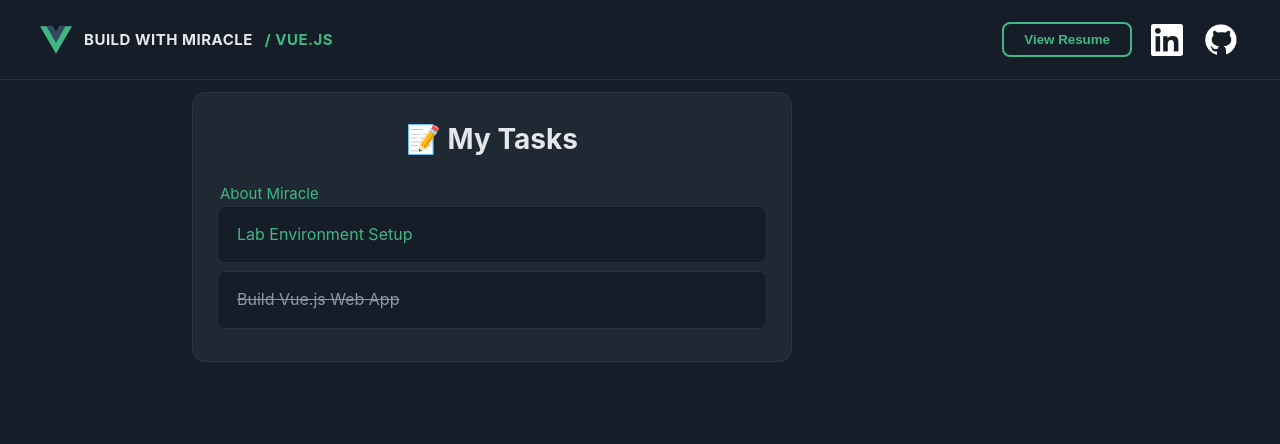
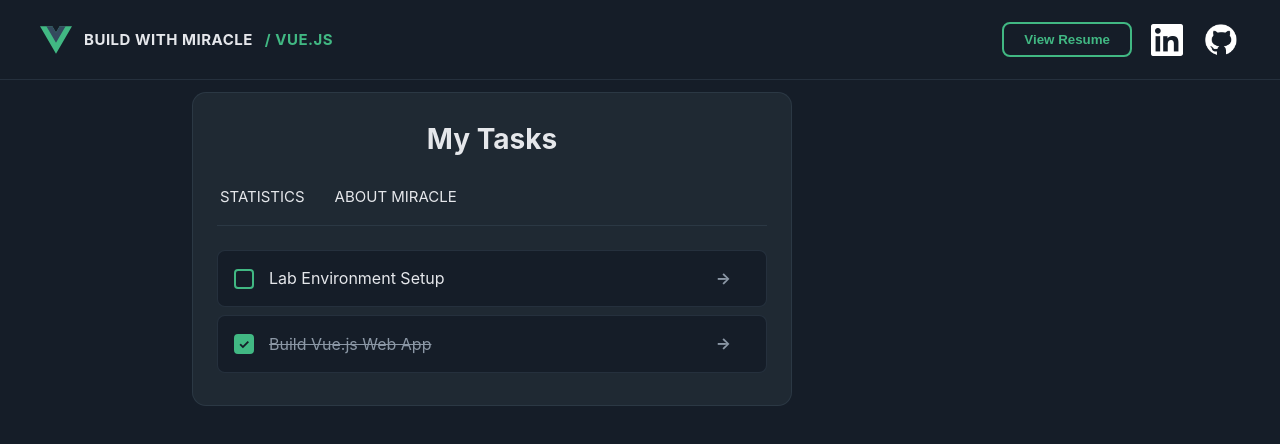
Before and after one commit to gmiracle17/BURWELL_GICHELLE_FRONTEND, a Vue app: page /task-home in a window 1280 px wide. Shown: the top 444 px of the page. Built offline with nearby package versions, Linux system fonts and the light colour scheme.

Commit message:
finished additional requirements and improved UI/UX

```diff
--- a/src/App.vue
+++ b/src/App.vue
@@ -5,5 +5,24 @@ import Navigation from '@/components/Navigation.vue'
 
 <template>
   <Navigation />
-  <RouterView />
+  <RouterView v-slot="{ Component }">
+    <Transition name="page" mode="out-in">
+      <component :is="Component" />
+    </Transition>
+  </RouterView>
 </template>
+
+<style>
+.page-enter-active,
+.page-leave-active {
+  transition: opacity 0.25s ease, transform 0.25s ease;
+}
+.page-enter-from {
+  opacity: 0;
+  transform: translateY(8px);
+}
+.page-leave-to {
+  opacity: 0;
+  transform: translateY(-8px);
+}
+</style>
--- a/src/router/index.ts
+++ b/src/router/index.ts
@@ -5,6 +5,7 @@ import TaskCounter from '@/views/task1/TaskCounter.vue'
 import TaskListView from '@/views/task2/TaskListView.vue'
 import HomeView from '@/views/task3/HomeView.vue'
 import TaskDetailView from '@/views/task3/TaskDetailView.vue'
+import TaskStatsView from '@/views/task3/StatsView.vue'
 
 const router = createRouter({
   history: createWebHistory(),
@@ -13,7 +14,8 @@ const router = createRouter({
     { path: '/task-counter', name: 'task-counter', component: TaskCounter,},
     { path: '/task-list', name: 'task-list', component: TaskListView,},
     { path: '/task-home', name: 'task-home', component: HomeView,},
-    { path: '/task/:id', component: TaskDetailView, meta: { requiresTask: true }}
+    { path: '/task/:id', component: TaskDetailView, meta: { requiresTask: true }},
+    { path: '/task-stats', name: 'task-stats', component: TaskStatsView}
   ],
 })
 
--- a/src/views/task3/HomeView.vue
+++ b/src/views/task3/HomeView.vue
@@ -12,35 +12,116 @@ import { useTaskStore } from '@/stores/taskStore'
 const taskStore = useTaskStore()
 const route     = useRoute()
 
-// TODO 1: Read route.query.error — if it equals 'notfound', show a warning banner
+// Show a warning banner if redirected here after a bad task id lookup
 const showErrorBanner = computed(() => route.query.error === 'notfound')
+
+// Guard against tasks being undefined/null while the store is loading
+const tasks = computed(() => taskStore.tasks ?? [])
+
+function toggleTask(id) {
+  // Find the task by id directly in the store array for proper reactivity
+  const task = taskStore.tasks.find(t => t.id === id);
+
+  // Toggle the done status if the task exists
+  if (task) {
+    task.done = !task.done;
+  }
+}
 </script>
 
 <template>
-  <!-- Changed home-view to app for general formatting in tasks.css-->
   <div class="app">
-    <h1>📝 My Tasks</h1>
+    <h1>My Tasks</h1>
 
-    <!-- TODO 2: Show a warning banner if showErrorBanner is true -->
-    <div class="error-banner" v-if="showErrorBanner">
+    <div class="error-banner" v-if="showErrorBanner" role="alert">
       ⚠️ Task not found. Redirected back to home.
     </div>
 
     <nav class="page-nav">
-      <!-- TODO 3: Add a RouterLink to /about -->
-      <!-- Changed to portfolio homepage -->
-      <RouterLink to="/">About Miracle</RouterLink>
+      <RouterLink to="/task-stats">STATISTICS</RouterLink>
+      <RouterLink to="/">ABOUT MIRACLE</RouterLink>
     </nav>
 
-    <!-- TODO 4: Render each task as a RouterLink to /task/:id -->
-    <!-- Use <RouterLink :to="`/task/${task.id}`"> as the wrapper -->
-    <ul class="task-list">
-      <li v-for="task in taskStore.tasks" :key="task.id">
-        <!-- TODO 5: Wrap this in a RouterLink -->
-        <RouterLink :to="`/task/${task.id}`">
-            <span :class="{ done: task.done }">{{ task.name }}</span>
+    <div v-if="tasks.length === 0" class="empty">
+      No tasks!
+    </div>
+    <ul v-else class="task-list">
+      <li v-for="task in tasks" :key="task.id">
+        <!-- Static checkbox indicator for clean styling visual context -->
+        <span @click="toggleTask(task.id)" class="task-checkbox" :class="{ 'is-checked': task.done }"></span>
+
+        <RouterLink :to="`/task/${task.id}`" class="task-item-link">
+          <span class="task-text" :class="{ done: task.done }">{{ task.name }}</span>
+          <span class="view-link-arrow">→</span>
         </RouterLink>
       </li>
     </ul>
   </div>
 </template>
+
+<style scoped>
+.page-nav {
+  display: flex;
+  justify-content: left;
+  gap: 0.5rem;
+  margin-bottom: 1.5rem;
+  padding-bottom: 0.75rem;
+  border-bottom: 1px solid var(--color-border);
+}
+
+.error-banner {
+  background-color: rgba(206, 36, 36, 0.1);
+  color: var(--color-red);
+  border: 1px solid var(--color-red);
+  padding: 0.75rem 1rem;
+  border-radius: 8px;
+  margin-bottom: 1.25rem;
+  font-size: 0.9rem;
+  text-align: center;
+}
+
+.task-item-link {
+  display: flex;
+  align-items: center;
+  justify-content: space-between;
+  flex: 1;
+  text-decoration: none;
+  color: inherit;
+  width: 100%;
+}
+
+.view-link-arrow {
+  color: #8b97a5;
+  font-weight: 700;
+  margin-right: 1rem;
+  transition: transform 0.2s ease, color 0.2s ease;
+}
+
+.task-list li:hover .view-link-arrow {
+  transform: translateX(3px);
+  color: var(--color-green);
+}
+.task-checkbox {
+  appearance: none;
+  -webkit-appearance: none;
+  width: 20px;
+  height: 20px;
+  border: 2px solid var(--color-green);
+  border-radius: 4px;
+  background: transparent;
+  display: flex;
+  align-items: center;
+  justify-content: center;
+  flex-shrink: 0;
+  cursor: pointer;
+}
+.task-checkbox.is-checked {
+  background: var(--color-green);
+}
+.task-checkbox.is-checked::after {
+  content: "✓";
+  color: var(--color-background);
+  font-size: 13px;
+  font-weight: 700;
+}
+</style>
--- /dev/null
+++ b/src/views/task3/StatsView.vue
@@ -0,0 +1,114 @@
+
+
+<script setup>
+import { computed } from 'vue'
+import { useRouter } from 'vue-router'
+import { useTaskStore } from '@/stores/taskStore'
+
+const taskStore = useTaskStore()
+const router = useRouter()
+const totalCount = computed(() => taskStore.tasks.length)
+const doneCount = computed(() => taskStore.tasks.filter(t => t.done).length)
+const pendingCount = computed(() => totalCount.value - doneCount.value)
+
+function goBack() {
+  router.push('/task-home')
+}
+</script>
+
+<template>
+  <div class="app stats-app">
+    <div class="back-btn-wrapper">
+        <button class="back-btn" @click="goBack">← Back to Tasks</button>
+    </div>
+    <h1>Task Stats</h1>
+    <div class="stats-grid">
+      <div class="stat-card total">
+        <span class="stat-number">{{ totalCount }}</span>
+        <span class="stat-label">Total</span>
+      </div>
+      <div class="stat-card doneCount">
+        <span class="stat-number">{{ doneCount }}</span>
+        <span class="stat-label">Done</span>
+      </div>
+      <div class="stat-card pending">
+        <span class="stat-number">{{ pendingCount }}</span>
+        <span class="stat-label">Pending</span>
+      </div>
+    </div>
+  </div>
+</template>
+
+<style scoped>
+.stats-grid {
+  display: grid;
+  grid-template-columns: repeat(3, 1fr);
+  gap: 1rem;
+  margin-top: 1.5rem;
+}
+
+.stat-card {
+  background: var(--color-background);
+  border: 1px solid var(--color-border);
+  border-radius: 10px;
+  padding: 1.25rem 1rem;
+  text-align: center;
+  display: flex;
+  flex-direction: column;
+  gap: 0.25rem;
+  transition: border-color 0.2s ease;
+}
+
+.stat-card:hover {
+  border-color: var(--color-green);
+}
+
+.stat-number {
+  display: block;
+  font-size: 2rem;
+  font-weight: 700;
+  line-height: 1;
+  text-decoration: none !important;
+}
+
+/* Color accents based on card states */
+.stat-card.total .stat-number { color: var(--color-text); }
+.stat-card.doneCount .stat-number { color: var(--color-green); }
+.stat-card.pending .stat-number { color: #FFC107; }
+
+.stat-label {
+  color: #8b97a5;
+  font-size: 0.85rem;
+  text-transform: uppercase;
+  letter-spacing: 0.05em;
+  font-weight: 600;
+}
+
+@media (max-width: 480px) {
+  .stats-grid {
+    grid-template-columns: 1fr;
+    gap: 0.75rem;
+  }
+}
+
+
+.back-btn-wrapper {
+  margin-bottom: 1rem;
+}
+
+.back-btn {
+  background: transparent;
+  border: 1px solid var(--color-border);
+  color: var(--color-text);
+  border-radius: 999px;
+  padding: 0.4rem 1rem;
+  font-size: 0.9rem;
+  cursor: pointer;
+  transition: all 0.2s ease;
+}
+
+.back-btn:hover {
+  border-color: var(--color-green);
+  color: var(--color-green);
+}
+</style>
--- a/src/views/task3/TaskDetailView.vue
+++ b/src/views/task3/TaskDetailView.vue
@@ -30,33 +30,118 @@ function goBack() {
   <div class="app">
 
     <!-- TODO 4: Show this only if task is found (v-if="task") -->
-    <div v-if="task">
-      <button class="back-btn" @click="goBack">← Back</button>
+    <div v-if="task" class="detail-container">
+      <div class="back-btn-wrapper">
+        <button class="back-btn" @click="goBack">← Back to Tasks</button>
+      </div>
 
       <!-- TODO 5: Display task.name, task.dueDate, and task.done status -->
       <h1>{{ task.name }}</h1>
-      <p>Status: {{ task.done ? 'Done' : 'Pending' }}</p>
-      <p>Due: {{ task.dueDate }}</p>
+
+      <div class="meta-card">
+        <div class="meta-row">
+          <span class="meta-label">Status</span>
+          <span class="priority" :class="task.done ? 'low' : 'medium'">
+            {{ task.done ? 'Done' : 'Pending' }}
+          </span>
+        </div>
+
+        <div class="meta-row">
+          <span class="meta-label">Due Date</span>
+          <span class="meta-value">{{ task.dueDate || 'No Due Date Set' }}</span>
+        </div>
+      </div>
     </div>
 
     <!-- This case is handled by the router guard, but good to have a fallback -->
-    <div v-if="false">
-      <p>Task not found.</p>
-      <button @click="goBack">Go Back</button>
+    <div v-if="!task" class="detail-container empty-state">
+      <p class="empty">Task parameters not found or missing.</p>
+      <button class="back-btn error-back" @click="goBack">Go Back Home</button>
     </div>
   </div>
 </template>
 
 <style scoped>
-  .back-btn {
-    background: none;
-    border: 1px solid #ddd;
-    color: white;
-    border-radius: 6px;
-    padding: 6px 14px;
-    cursor: pointer;
-    margin-bottom: 20px; }
-  .back-btn:hover {
-    background: #f3f4f6;
-    color: var(--color-background)}
+.detail-container {
+  display: flex;
+  flex-direction: column;
+}
+
+.back-btn-wrapper {
+  margin-bottom: 1rem;
+}
+
+.back-btn {
+  background: transparent;
+  border: 1px solid var(--color-border);
+  color: var(--color-text);
+  border-radius: 999px;
+  padding: 0.4rem 1rem;
+  font-size: 0.9rem;
+  cursor: pointer;
+  transition: all 0.2s ease;
+}
+
+.back-btn:hover {
+  border-color: var(--color-green);
+  color: var(--color-green);
+}
+
+.meta-card {
+  background: var(--color-background);
+  border: 1px solid var(--color-border);
+  border-radius: 8px;
+  padding: 1.25rem;
+  margin-top: 0.5rem;
+  display: flex;
+  flex-direction: column;
+  gap: 1rem;
+}
+
+.meta-row {
+  display: flex;
+  justify-content: space-between;
+  align-items: center;
+  border-bottom: 1px solid rgba(255, 255, 255, 0.03);
+  padding-bottom: 0.5rem;
+}
+
+.meta-row:last-child {
+  border-bottom: none;
+  padding-bottom: 0;
+}
+
+.meta-label {
+  color: #8b97a5;
+  font-size: 0.9rem;
+  font-weight: 500;
+}
+
+.meta-value {
+  color: var(--color-text);
+  font-size: 0.95rem;
+  font-weight: 600;
+}
+
+.priority {
+  margin-left: 0;
+}
+
+/* Fallback Design structure when parameters missing */
+.empty-state {
+  text-align: center;
+  padding: 1rem 0;
+}
+
+.error-back {
+  border-color: var(--color-red);
+  color: var(--color-red);
+  align-self: center;
+  margin-top: 0.5rem;
+}
+
+.error-back:hover {
+  background: var(--color-red);
+  color: white;
+}
 </style>
--- a/src/views/tasks.css
+++ b/src/views/tasks.css
@@ -272,3 +272,22 @@ h1 {
     width: 100%;
   }
 }
+
+.page-nav a {
+  margin-right: 1rem;
+  color: var(--color-text, #e2e8f0);
+  text-decoration: none;
+  padding-bottom: 2px;
+  border-bottom: 2px solid transparent;
+  transition: border-color 0.2s ease, color 0.2s ease;
+}
+
+.page-nav a:hover {
+  color: var(--color-green, #42B883);
+}
+
+.page-nav a.router-link-exact-active {
+  color: var(--color-green, #42B883);
+  border-bottom-color: var(--color-green, #42B883);
+  font-weight: 700;
+}
```
